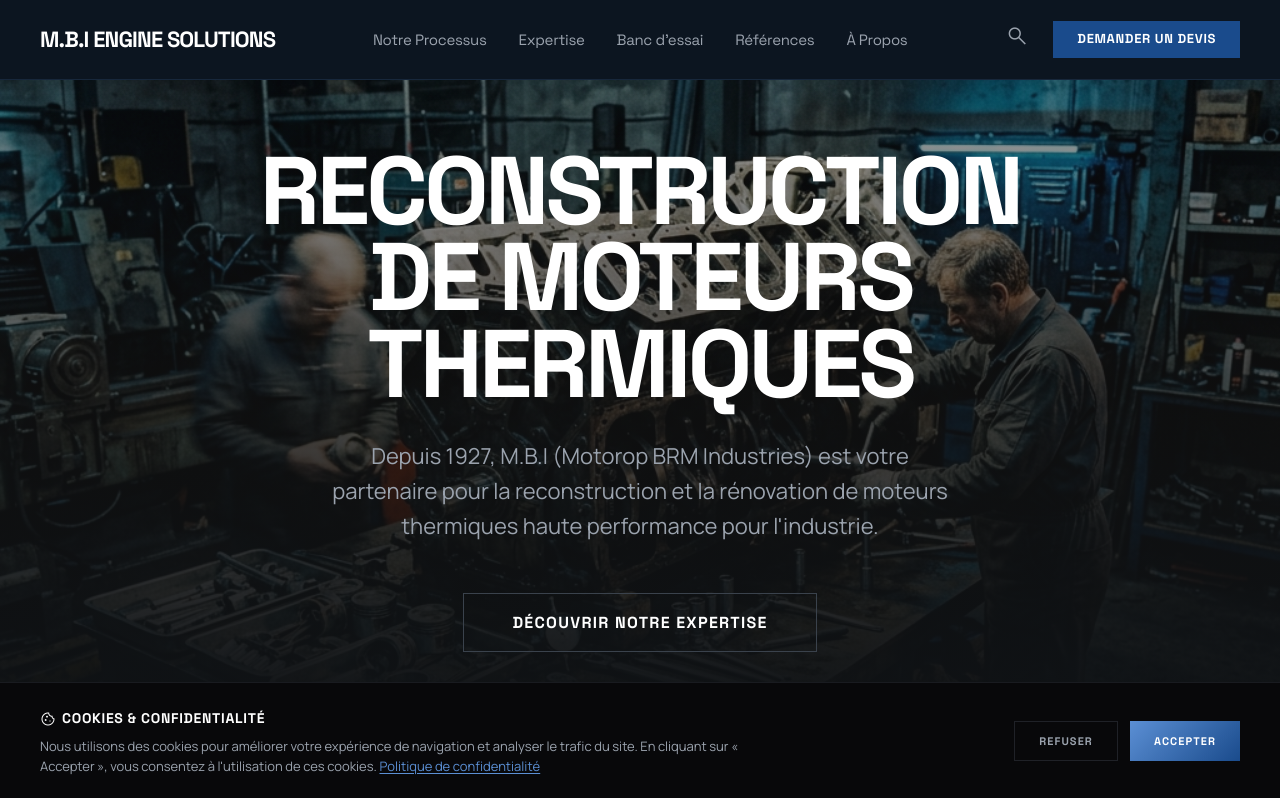
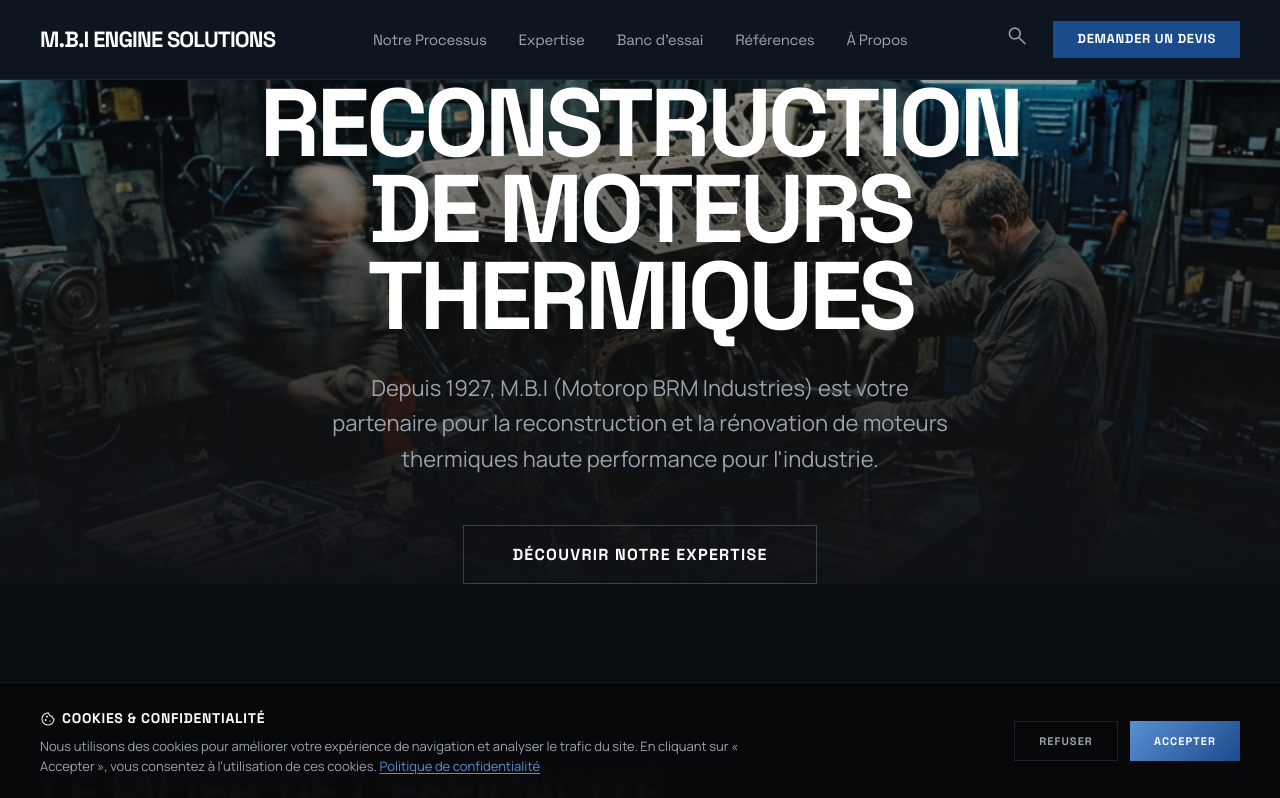
Before and after one commit to yannisastraconseil/mbi_site, a Next.js app: page / in a window 1280 px wide. Shown: the top 798 px of the page. Built offline with nearby package versions, Linux system fonts and the light colour scheme.

Commit message:
🎨 Hero réduit à 50vh

```diff
--- a/app/home.module.css
+++ b/app/home.module.css
@@ -1,6 +1,6 @@
 .hero {
   position: relative;
-  min-height: 80vh;
+  min-height: 50vh;
   display: flex;
   align-items: center;
   justify-content: center;
```
